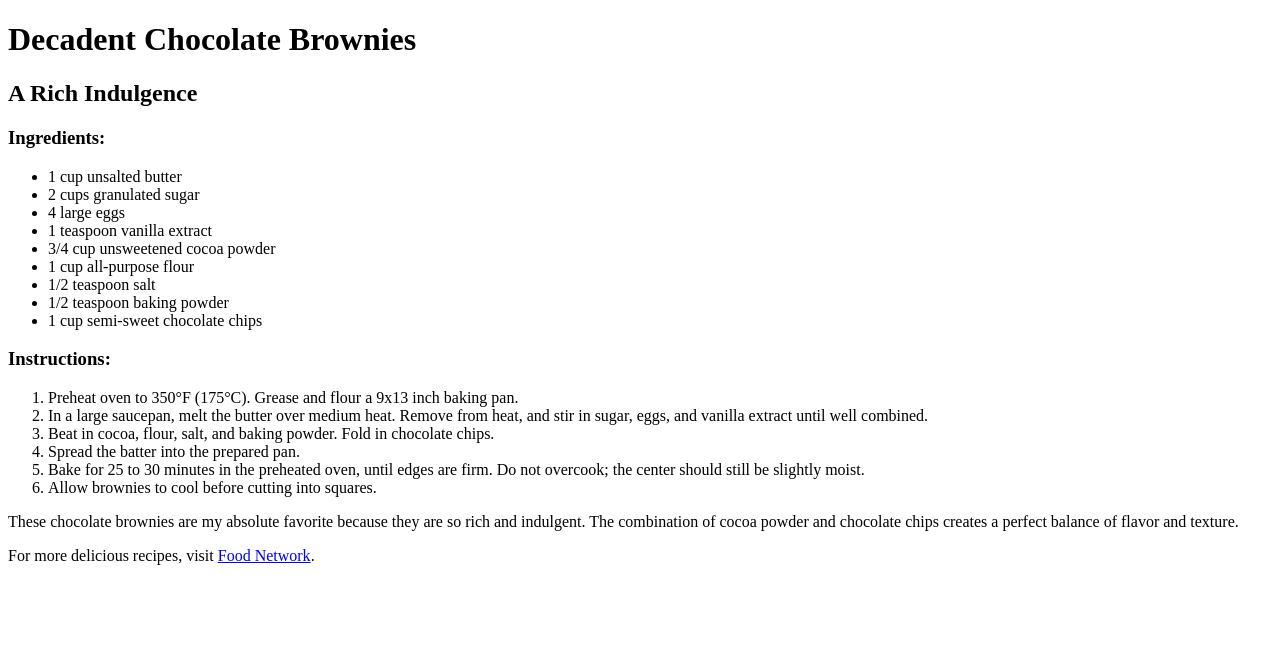
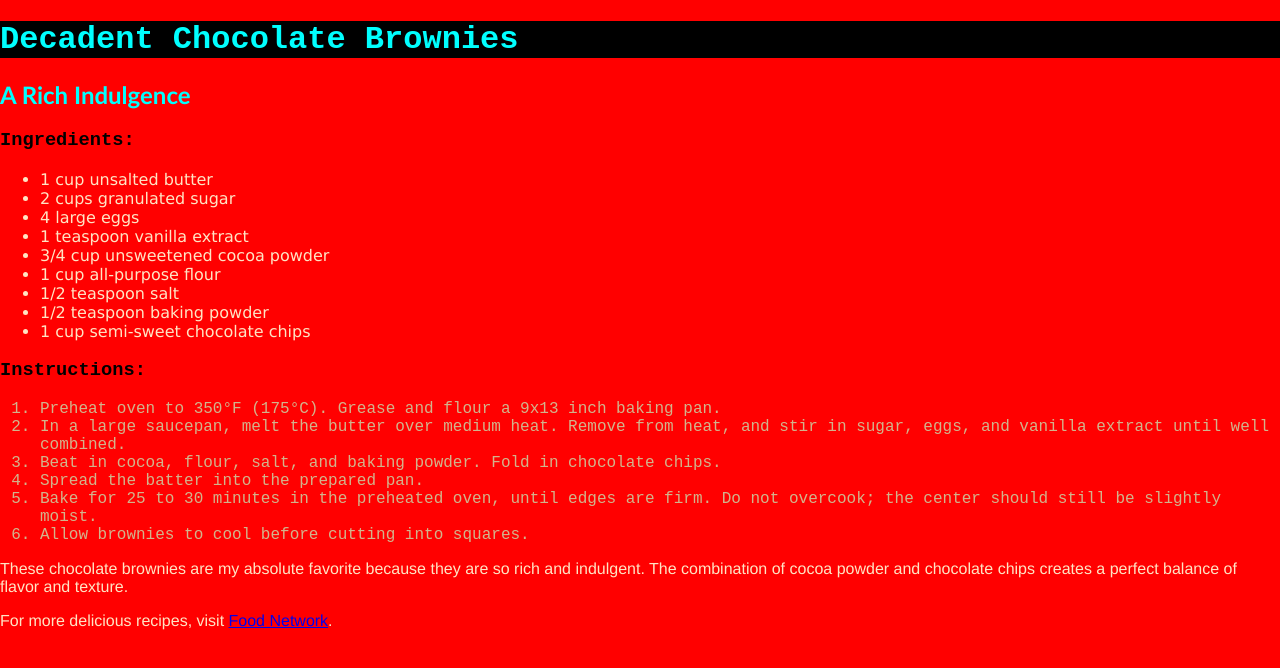
Before and after one commit to Taleb-Almshhad/CSIT121, a plain HTML site: page lab01/index.html in a window 1280 px wide. Drawn offline with Linux system fonts and the light colour scheme.

Commit message:
Add files via upload

```diff
--- a/lab01/index.html
+++ b/lab01/index.html
@@ -4,6 +4,7 @@
     <meta charset="UTF-8">
     <meta name="viewport" content="width=device-width, initial-scale=1.0">
     <title>My Favorite Chocolate Brownie Recipe</title>
+    <link rel="stylesheet" href="recipe.css">
 </head>
 <body>
     <h1>Decadent Chocolate Brownies</h1>
--- a/lab01/recipe.css
+++ b/lab01/recipe.css
@@ -0,0 +1,33 @@
+body {
+    font-family: 'Courier New', Courier, monospace;
+    background-color: red;
+    margin: 0;
+
+}
+
+h1 {
+    color: aqua;
+    background-color: black;
+}
+
+h2 {
+    color: aqua;
+    font-family: 'Gill Sans', 'Gill Sans MT', Calibri, 'Trebuchet MS', sans-serif;
+
+}
+
+ul {
+    color: bisque;
+    font-family: 'Lucida Sans', 'Lucida Sans Regular', 'Lucida Grande', 'Lucida Sans Unicode', Geneva, Verdana, sans-serif;
+
+}
+
+ol {
+    color: tan;
+
+}
+
+p {
+    color: bisque;
+    font-family: 'Franklin Gothic Medium', 'Arial Narrow', Arial, sans-serif;
+}
```
